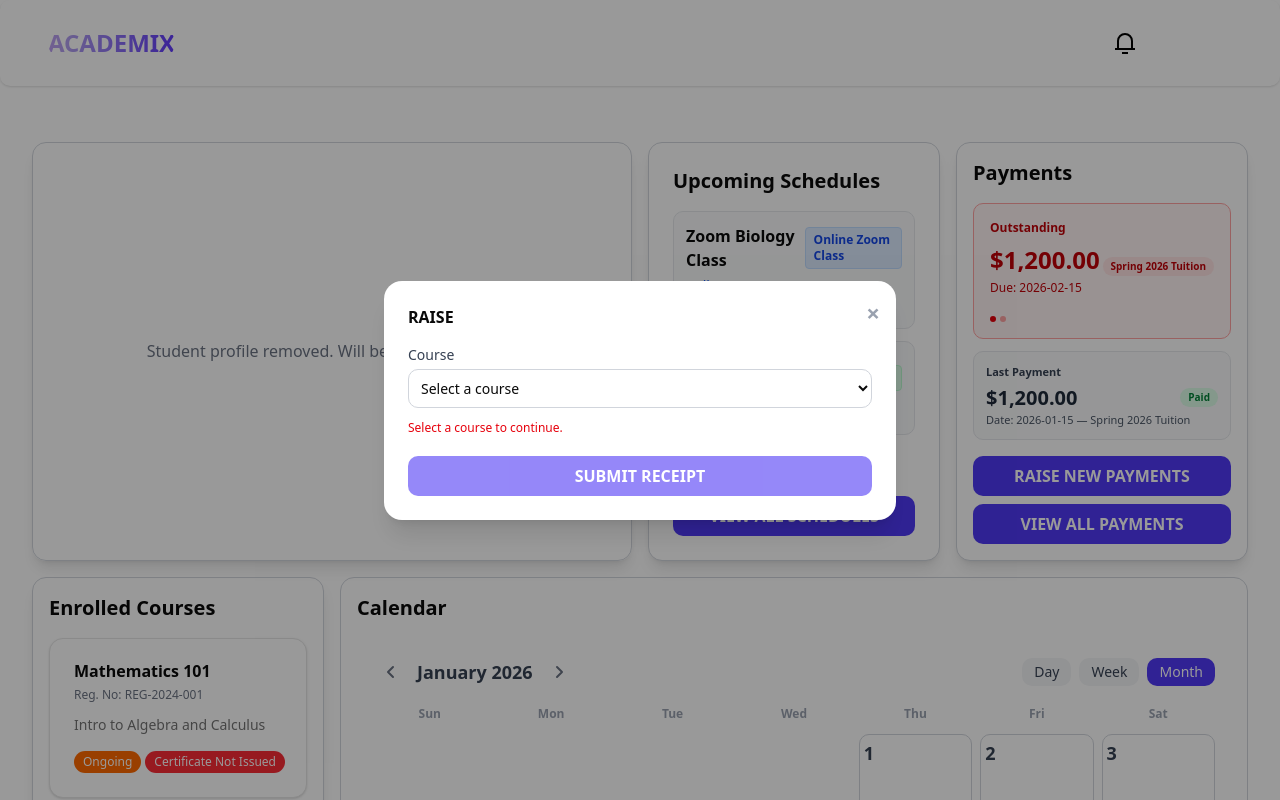
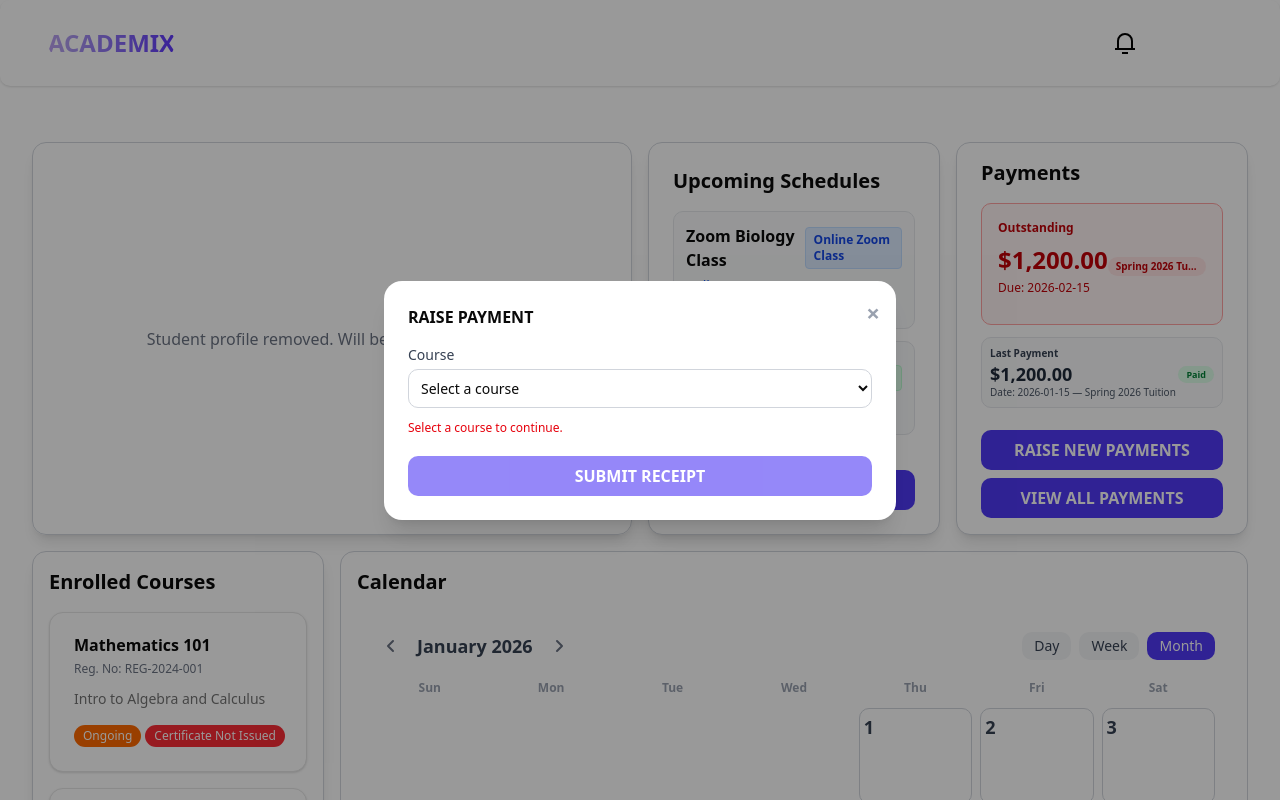
Before and after one commit to imafkerahmed/academix, a Next.js app: page /dashboard/student in a window 1280 px wide. Both pictures are taken after a click on the button "RAISE NEW PAYMENTS". Shown: the top 800 px of the page. Built offline with nearby package versions, Linux system fonts and the light colour scheme; some icons are missing.

Commit message:
done changes to payments section

```diff
--- a/src/components/student-payment.tsx
+++ b/src/components/student-payment.tsx
@@ -220,7 +220,7 @@ export default function StudentPayment() {
   };
 
   return (
-    <div className="border border-gray-300 shadow-lg rounded-xl w-full h-full p-4 bg-white flex flex-col">
+    <div className="border border-gray-300 shadow-lg rounded-xl w-full h-full px-6 py-4 bg-white flex flex-col">
       <div className="flex items-center">
         <h2 className="text-xl font-semibold">Payments</h2>
       </div>
@@ -269,31 +269,22 @@ export default function StudentPayment() {
               )}
             </AnimatePresence>
           </div>
-          {duesForRotation.length > 1 && (
-            <div className="mt-2 flex items-center gap-1">
-              {duesForRotation.map((_, idx) => (
-                <span
-                  key={`dot-${idx}`}
-                  className={`inline-block w-1.5 h-1.5 rounded-full ${idx === dueIndex ? "bg-red-600" : "bg-red-300"}`}
-                />
-              ))}
-            </div>
-          )}
+          {/* Dots removed per request to reduce visual height */}
         </div>
 
-        {/* Last Payment (compact) */}
-        <div className="border border-gray-200 bg-gray-50 rounded-lg p-3">
-          <div className="text-[11px] text-gray-700 font-semibold">
+        {/* Last Payment (extra-compact) */}
+        <div className="border border-gray-200 bg-gray-50 rounded-lg p-2">
+          <div className="text-[10px] text-gray-700 font-semibold">
             Last Payment
           </div>
-          <div className="flex items-center justify-between mt-1">
-            <div className="text-xl font-bold text-gray-800 leading-tight">
+          <div className="flex items-center justify-between mt-0.5">
+            <div className="text-lg font-bold text-gray-800 leading-tight">
               {lastPaid
                 ? formatCurrency(lastPaid.amount, lastPaid.currency)
                 : "—"}
             </div>
             <div
-              className={`text-[10px] px-2 py-0.5 rounded-full font-semibold ${
+              className={`text-[9px] px-2 py-0.5 rounded-full font-semibold ${
                 lastPaid?.status === "Paid"
                   ? "bg-green-100 text-green-700"
                   : lastPaid?.status === "Pending"
@@ -304,7 +295,7 @@ export default function StudentPayment() {
               {lastPaid?.status ?? "N/A"}
             </div>
           </div>
-          <div className="text-[11px] text-gray-600 mt-0.5 leading-snug truncate">
+          <div className="text-[10px] text-gray-600 mt-0 leading-snug truncate">
             {lastPaid
               ? `Date: ${lastPaid.date}${lastPaid.course ? ` — ${lastPaid.course}` : ""}`
               : "No payment history"}
@@ -329,15 +320,24 @@ export default function StudentPayment() {
       </div>
 
       {/* Submit Receipt Modal */}
+      <AnimatePresence>
         {showPayModal && (
-        <div
+          <motion.div
             className="fixed inset-0 z-50 flex items-center justify-center bg-black/40"
             onClick={closePayModal}
             aria-modal
+            initial={{ opacity: 0 }}
+            animate={{ opacity: 1 }}
+            exit={{ opacity: 0 }}
+            transition={{ duration: 0.2 }}
           >
-          <div
+            <motion.div
               className="bg-white rounded-2xl p-6 w-full max-w-lg shadow-xl relative"
               onClick={(e) => e.stopPropagation()}
+              initial={{ y: 24, scale: 0.98, opacity: 0 }}
+              animate={{ y: 0, scale: 1, opacity: 1 }}
+              exit={{ y: 16, scale: 0.98, opacity: 0 }}
+              transition={{ duration: 0.25 }}
             >
               <button
                 className="absolute top-4 right-4 text-gray-400 hover:text-gray-700 text-2xl font-bold"
@@ -346,7 +346,9 @@ export default function StudentPayment() {
               >
                 &times;
               </button>
-            <div className="textt -lg font-semibold mb-4 uppercase">RAISE</div>
+              <div className="textt -lg font-semibold mb-4 uppercase">
+                RAISE PAYMENT
+              </div>
               <div className="space-y-3">
                 {/* Course selection inside modal */}
                 <div>
@@ -466,9 +468,10 @@ export default function StudentPayment() {
                   {processing ? "Submitting..." : "Submit Receipt"}
                 </button>
               </div>
-          </div>
-        </div>
+            </motion.div>
+          </motion.div>
         )}
+      </AnimatePresence>
 
       {/* Success toast */}
       <AnimatePresence>
@@ -615,7 +618,7 @@ function PaymentHistoryModal({
         >
           &times;
         </button>
-        <div className="flex items-center justify-between mb-4">
+        <div className="flex items-center justify-between mb-4 pr-12">
           <div className="text-lg font-semibold uppercase">Payment History</div>
           <div>
             <select
@@ -726,7 +729,7 @@ function ReceiptPreviewModal({ preview, onClose }: ReceiptPreviewModalProps) {
         >
           &times;
         </button>
-        <div className="flex items-center justify-between mb-4">
+        <div className="flex items-center justify-between mb-4 pr-12">
           <div className="text-lg font-semibold">Receipt Preview</div>
           <div className="flex gap-2">
             <button
```
Lines whose indentation alone changed are shown as unchanged.
